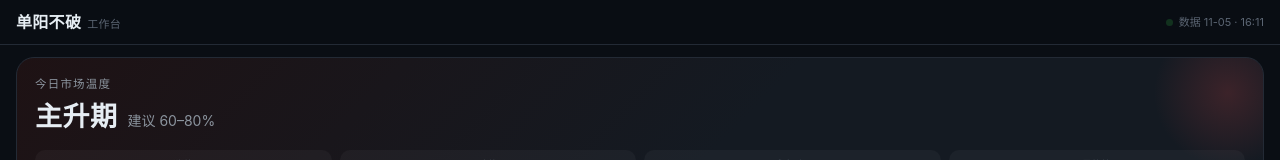
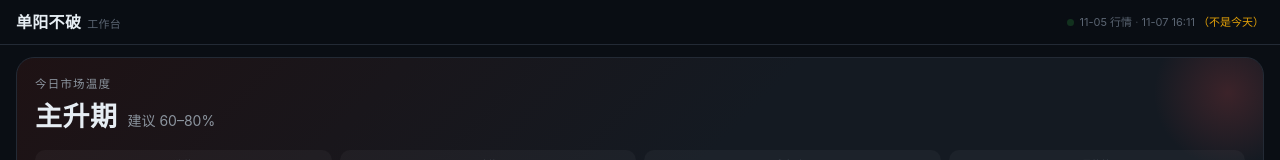
Before and after one commit to msp2643114578-art/sbs-app, a plain HTML site: page index.html in a window 1280 px wide. Shown: the top 160 px of the page. Drawn offline with Linux system fonts and the light colour scheme.

Commit message:
update index.html 2026-11-08 09:15

```diff
--- a/index.html
+++ b/index.html
@@ -206,7 +206,11 @@ async function load(cache){
 function render(){
   const d=S.data; if(!d){return;}
   const m=d.meta;
-  $('stamp').textContent='数据 '+m.date.slice(5)+' · '+d.generated.slice(11);
+  const today=new Date().toISOString().slice(0,10);
+  const fresh=(m.date===today);
+  $('stamp').innerHTML=(m.date||'').slice(5)+' 行情 <span style="opacity:.6">·</span> '+
+    (d.generated||'').slice(5)+
+    (fresh?'':' <span style="color:#e3a008">（不是今天）</span>');
   $('phase').textContent=m.phase||'—';
   $('cap').textContent=m.cap?'建议 '+m.cap:'';
   $('lu').textContent=m.limitup||'—';
```
